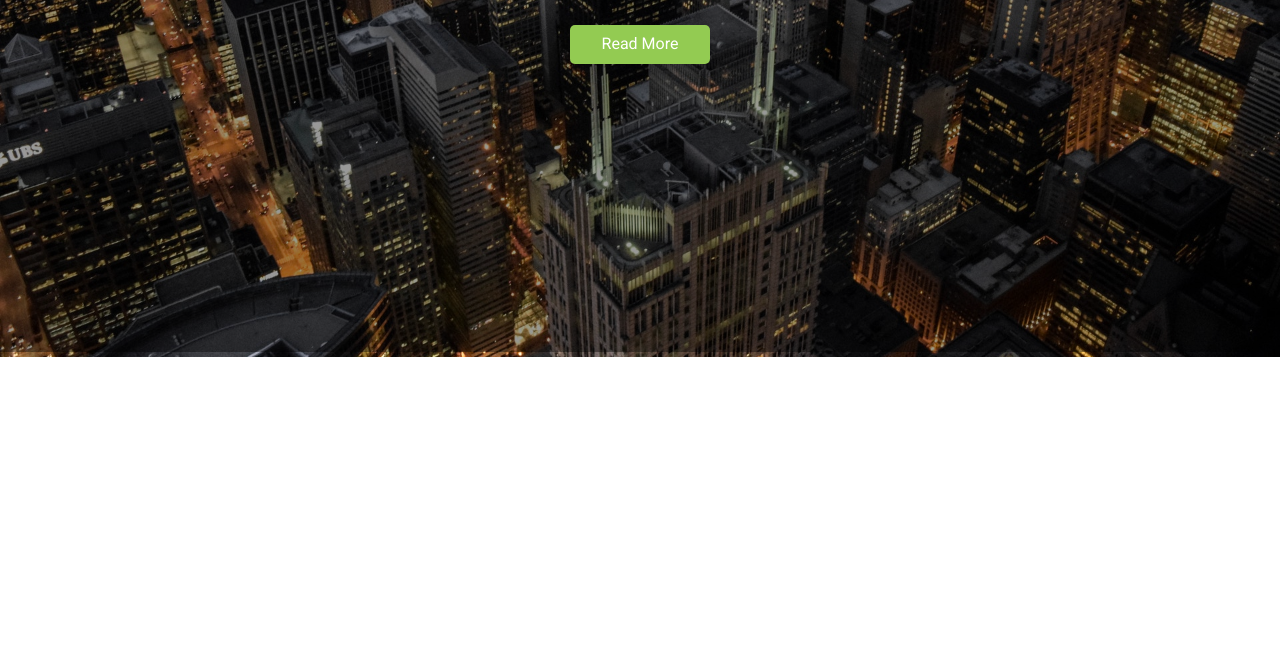
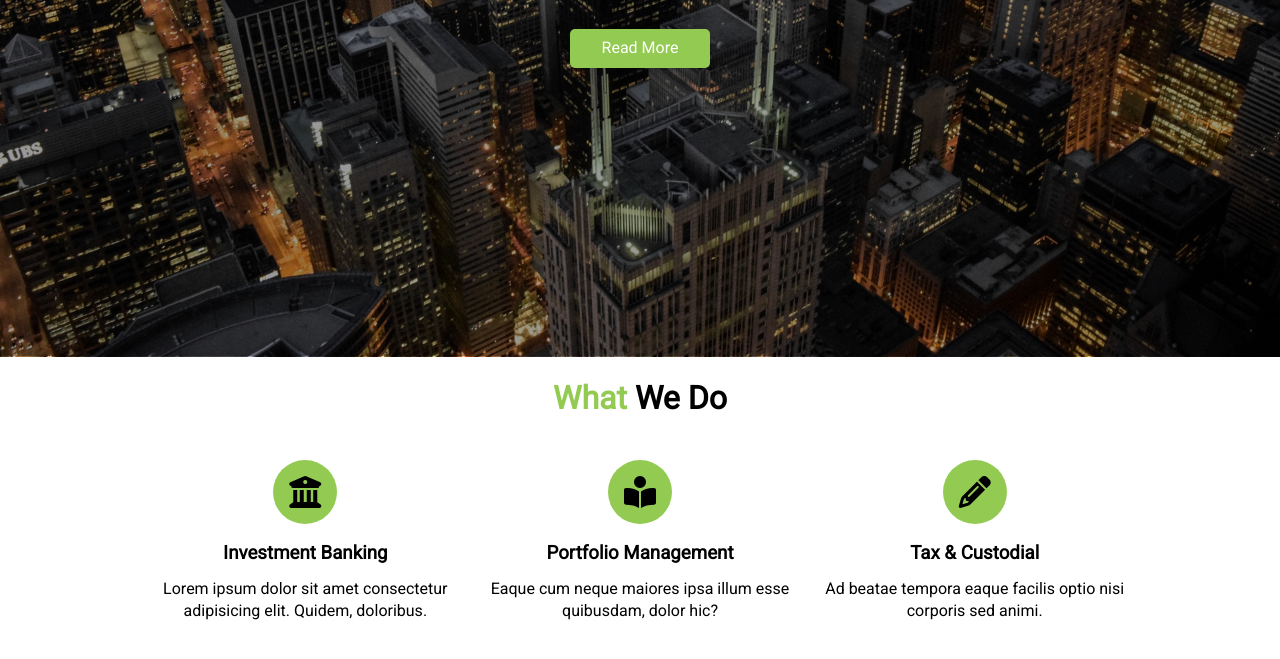
Before and after one commit to Pawper/EdgeLedger-Website---Modern-HTML---CSS-From-The-Beginning, a plain HTML site: page index.html in a window 1280 px wide. Shown: the part 509-1168 px from the top of the page. Before the commit the page ends 866 px from the top, so only its background shows below. Drawn offline with Linux system fonts and the light colour scheme.

Commit message:
7.53 complete

```diff
--- a/css/style.css
+++ b/css/style.css
@@ -20,6 +20,17 @@ p {
 }
 
 /* Utility Classes */
+.container {
+  max-width: 1100px;
+  margin: auto;
+  padding: 0 2rem;
+  overflow: hidden;
+}
+
+.text-center {
+  text-align: center;
+}
+
 .text-primary {
   color: #93cb52;
 }
@@ -30,10 +41,20 @@ p {
   line-height: 1.1;
 }
 
+.m-heading {
+  font-size: 2rem;
+  margin-bottom: 0.75rem;
+  line-height: 1.1;
+}
+
 .lead {
   font-size: 1.3rem;
   margin-bottom: 2rem;
 }
+
+.py-1 { padding: 1.5rem 0; }
+.py-2 { padding: 2rem 0; }
+.py-3 { padding: 3rem 0; }
 
 .btn {
   display: inline-block;
@@ -99,7 +120,28 @@ p {
   padding: 0 2rem;
   /* Overlay */
   position: absolute;
-  top: 61px;
+  top: 65px;
   left: 0;
+  right: 0;
+  bottom: 0;
   background-color: rgba(0,0,0,0.4)
 }
+
+/* Section: What We Do */
+#what .items {
+  display: flex;
+  padding: 1rem;
+}
+
+#what .items .item {
+  flex: 1;
+  text-align: center;
+  padding: 1rem;
+}
+
+#what .items .item i {
+  background: #93cb52;
+  padding: 1rem;
+  border-radius: 50%;
+  margin-bottom: 1rem;
+}
--- a/index.html
+++ b/index.html
@@ -32,5 +32,34 @@
       <a href="#what" class="btn">Read More</a>
     </div>
   </header>
+  <!-- Section: What We Do -->
+  <section id="what" class="bg-light py-1">
+    <div class="container">
+      <h2 class="m-heading text-center"><span class="text-primary">What</span> We Do</h2>
+      <div class="items">
+        <div class="item">
+          <i class="fas fa-university fa-2x"></i>
+          <div>
+            <h3>Investment Banking</h3>
+            <p>Lorem ipsum dolor sit amet consectetur adipisicing elit. Quidem, doloribus.</p>
+          </div>
+        </div>
+        <div class="item">
+          <i class="fas fa-book-reader fa-2x"></i>
+          <div>
+            <h3>Portfolio Management</h3>
+            <p>Eaque cum neque maiores ipsa illum esse quibusdam, dolor hic?</p>
+          </div>
+        </div>
+        <div class="item">
+          <i class="fas fa-pencil-alt fa-2x"></i>
+          <div>
+            <h3>Tax & Custodial</h3>
+            <p>Ad beatae tempora eaque facilis optio nisi corporis sed animi.</p>
+          </div>
+        </div>
+      </div>
+    </div>
+  </section>
 </body>
 </html>
```
